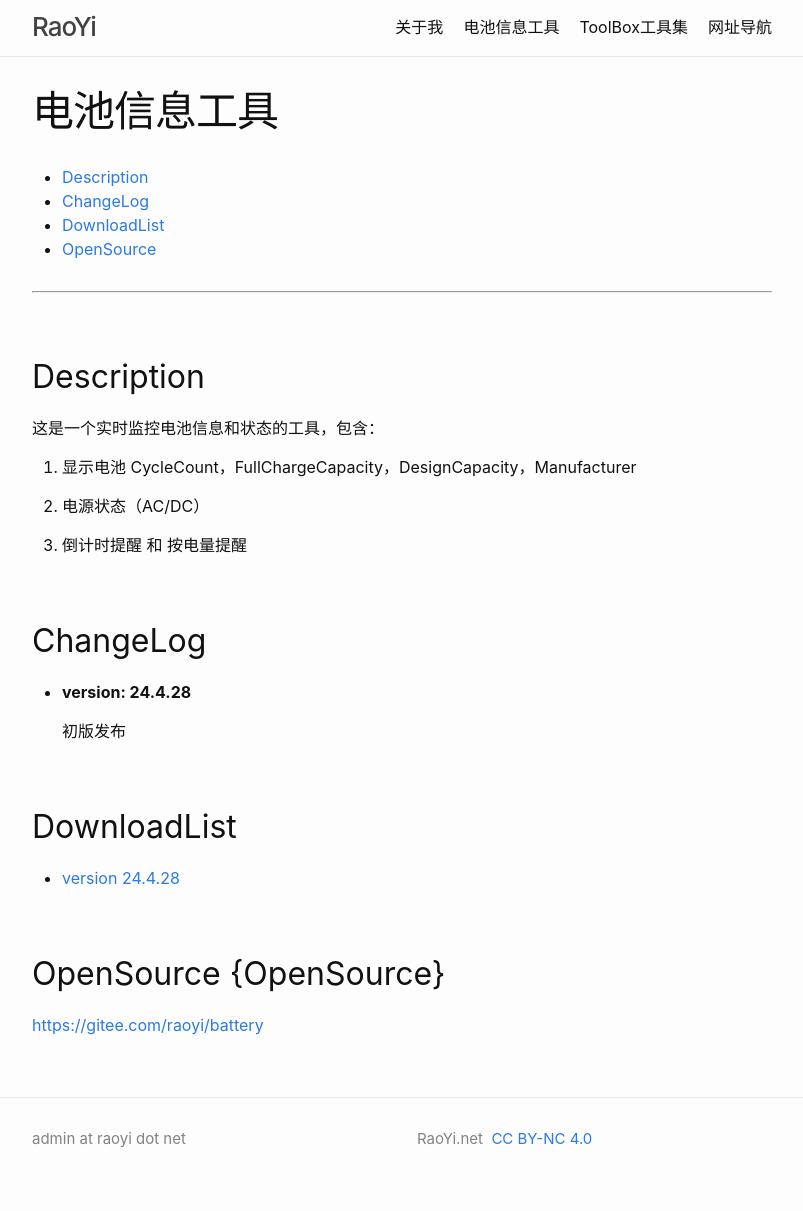
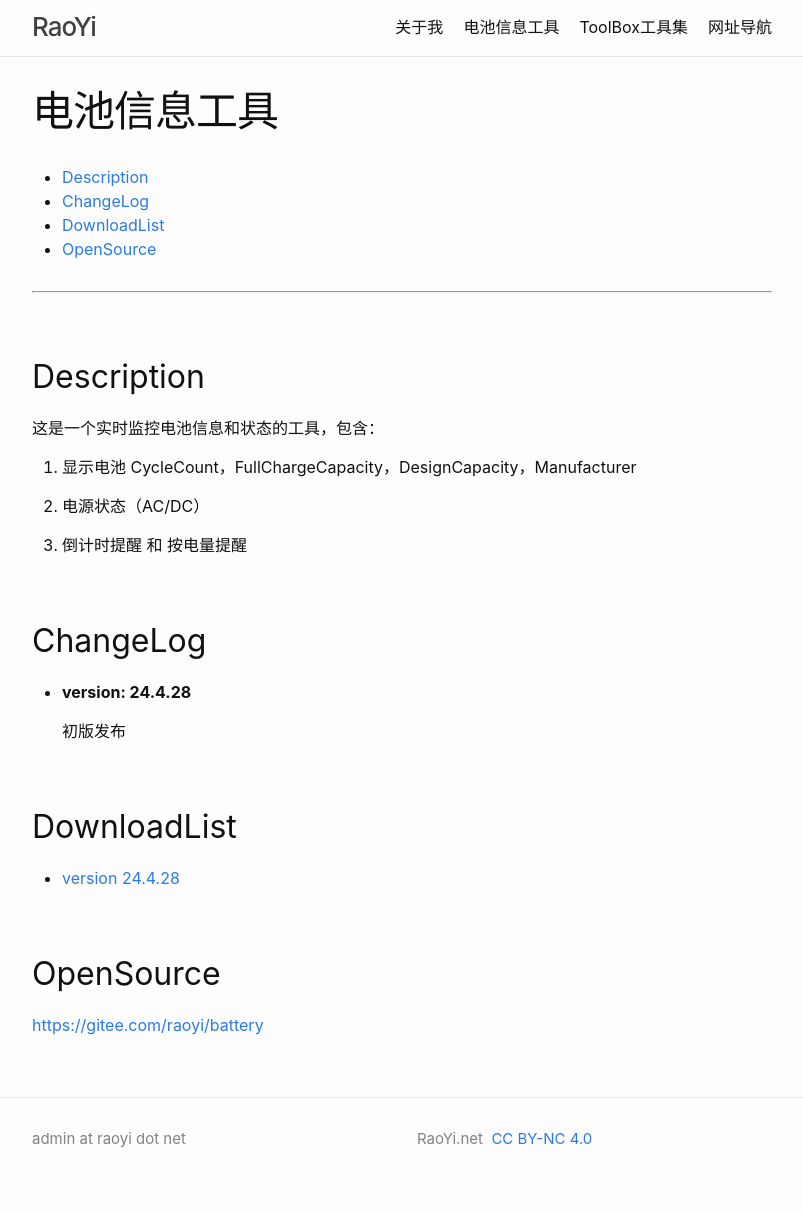
Before and after one commit to raoyi/raoyi.github.io, a Jekyll site: the page built from batteryinfo.md, in a window 1280 px wide. Shown: the whole page, without its empty margins (238-1041 px from the left). Built offline with Jekyll 4.4.1, drawn with Linux system fonts in a browser that asks for light colours.

Commit message:
Update batteryinfo.md

```diff
--- a/batteryinfo.md
+++ b/batteryinfo.md
@@ -31,6 +31,6 @@
 
 - [version 24.4.28](https://gitee.com/raoyi/battery/releases/download/24.4.28/BatteryInfo.exe)
 
-## OpenSource {OpenSource}
+## OpenSource {#OpenSource}
 
 [https://gitee.com/raoyi/battery](https://gitee.com/raoyi/battery)
```
